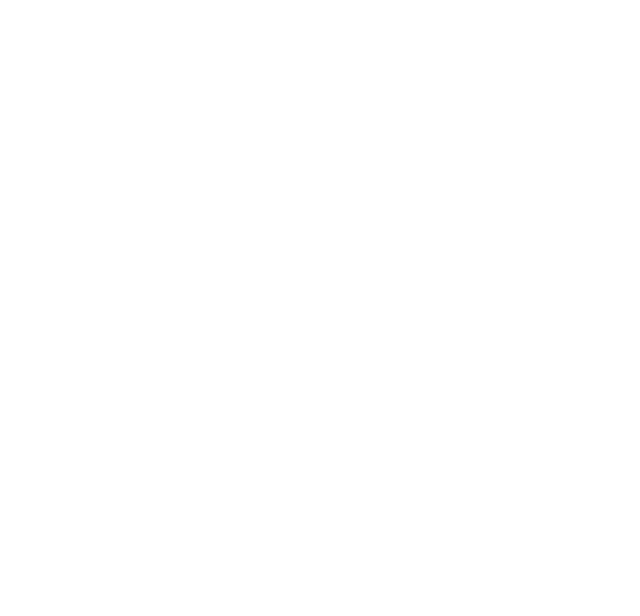
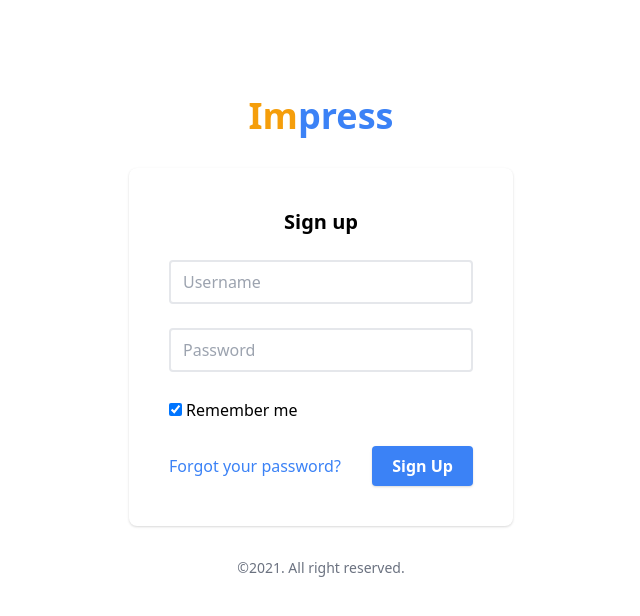
Before and after one commit to ParthMmm/impress, a React (Create React App) app in the folder client/impress/: page /login in a window 1280 px wide. Shown: the top 616 px of the page, without its empty margins (319-959 px from the left). Built offline with nearby package versions, Linux system fonts and the light colour scheme.

Commit message:
:construction:  working on redux store and form

```diff
--- a/client/impress/package.json
+++ b/client/impress/package.json
@@ -7,10 +7,15 @@
     "@testing-library/jest-dom": "^5.11.4",
     "@testing-library/react": "^11.1.0",
     "@testing-library/user-event": "^12.1.10",
+    "axios": "^0.21.1",
     "react": "^17.0.2",
     "react-dom": "^17.0.2",
+    "react-hook-form": "^7.3.6",
+    "react-redux": "^7.2.4",
     "react-router-dom": "^5.2.0",
     "react-scripts": "4.0.3",
+    "redux": "^4.1.0",
+    "redux-thunk": "^2.3.0",
     "web-vitals": "^1.0.1"
   },
   "scripts": {
--- /dev/null
+++ b/client/impress/src/actions/index.js
@@ -0,0 +1,8 @@
+import axios from "axios";
+
+import { USER_REGISTER } from "./types";
+
+export const userRegister = (data) => async (dispatch) => {
+  const res = await axios.post("/signup", data);
+  dispatch({ type: USER_REGISTER, payload: res.data });
+};
--- /dev/null
+++ b/client/impress/src/actions/types.js
@@ -0,0 +1 @@
+export const USER_REGISTER = "user_register";
--- a/client/impress/src/components/App.js
+++ b/client/impress/src/components/App.js
@@ -2,6 +2,7 @@ import { Component } from "react";
 import { BrowserRouter, Route } from "react-router-dom";
 import Header from "./Header";
 import Landing from "./Landing";
+import Login from "./Login";
 class App extends Component {
   render() {
     return (
@@ -10,6 +11,7 @@ class App extends Component {
           <div class="bg-white dark:bg-gray-800">
             <Header />
             <Route exact path="/" component={Landing} />
+            <Route exact path="/login" component={Login} />
           </div>
         </BrowserRouter>
       </div>
--- /dev/null
+++ b/client/impress/src/components/Login.js
@@ -0,0 +1,86 @@
+import React, { Component } from "react";
+import { useForm } from "react-hook-form";
+import { connect, useDispatch } from "react-redux";
+import { userRegister } from "../actions";
+
+function Login(props) {
+  const { register, handleSubmit, setValue } = useForm();
+  const dispatch = useDispatch();
+
+  const onSubmit = (data) => {
+    dispatch(userRegister(data));
+    console.log(data);
+  };
+
+  return (
+    <div>
+      <div class="bg-white dark:bg-gray-800 font-sans min-h-screen antialiased pt-24 pb-5">
+        <div class="flex flex-col justify-center sm:w-96 sm:m-auto mx-5 mb-5 space-y-8">
+          <h1 class="font-bold text-center text-4xl text-yellow-500">
+            Im<span class="text-blue-500">press</span>
+          </h1>
+          <form onSubmit={handleSubmit(onSubmit)}>
+            <div class="flex flex-col bg-white p-10 rounded-lg shadow space-y-6">
+              <h1 class="font-bold text-xl text-center">Sign up</h1>
+
+              <div class="flex flex-col space-y-1">
+                <input
+                  {...register("username")}
+                  type="text"
+                  name="username"
+                  id="username"
+                  class="border-2 rounded px-3 py-2 w-full focus:outline-none focus:border-blue-400 focus:shadow"
+                  placeholder="Username"
+                />
+              </div>
+
+              <div class="flex flex-col space-y-1">
+                <input
+                  {...register("password")}
+                  type="password"
+                  name="password"
+                  id="password"
+                  class="border-2 rounded px-3 py-2 w-full focus:outline-none focus:border-blue-400 focus:shadow"
+                  placeholder="Password"
+                />
+              </div>
+
+              <div class="relative">
+                <input
+                  type="checkbox"
+                  name="remember"
+                  id="remember"
+                  checked
+                  class="inline-block align-middle"
+                />
+                <label class="inline-block align-middle pl-1" for="remember">
+                  Remember me
+                </label>
+              </div>
+
+              <div class="flex flex-col-reverse sm:flex-row sm:justify-between items-center">
+                <a
+                  href="#"
+                  class="inline-block text-blue-500 hover:text-blue-800 hover:underline"
+                >
+                  Forgot your password?
+                </a>
+                <button
+                  type="submit"
+                  class="bg-blue-500 text-white font-bold px-5 py-2 rounded focus:outline-none shadow hover:bg-blue-700 transition-colors"
+                >
+                  Sign Up
+                </button>
+              </div>
+            </div>
+          </form>
+          <div class="flex justify-center text-gray-500 text-sm">
+            <p>&copy;2021. All right reserved.</p>
+          </div>
+        </div>
+      </div>
+    </div>
+  );
+}
+
+export default connect()(Login);
--- a/client/impress/src/index.js
+++ b/client/impress/src/index.js
@@ -3,10 +3,17 @@ import ReactDOM from "react-dom";
 import App from "./components/App";
 import reportWebVitals from "./reportWebVitals";
 import "./index.css";
+import { Provider } from "react-redux";
+import { createStore, applyMiddleware } from "redux";
+import reduxThunk from "redux-thunk";
+import reducers from "./reducers";
+
+const store = createStore(reducers, {}, applyMiddleware(reduxThunk));
+
 ReactDOM.render(
-  <React.StrictMode>
+  <Provider store={store}>
     <App />
-  </React.StrictMode>,
+  </Provider>,
   document.getElementById("root")
 );
 
--- /dev/null
+++ b/client/impress/src/reducers/index.js
@@ -0,0 +1,12 @@
+import { combineReducers } from "redux";
+
+const registerReducer = (data = null, action) => {
+  if (action.type === "USER_REGISTER") {
+    return action.payload;
+  }
+  return data;
+};
+
+export default combineReducers({
+  data: registerReducer,
+});
```
Also changed, not shown: 2 other files (tests, documents, lock files or other folders).
